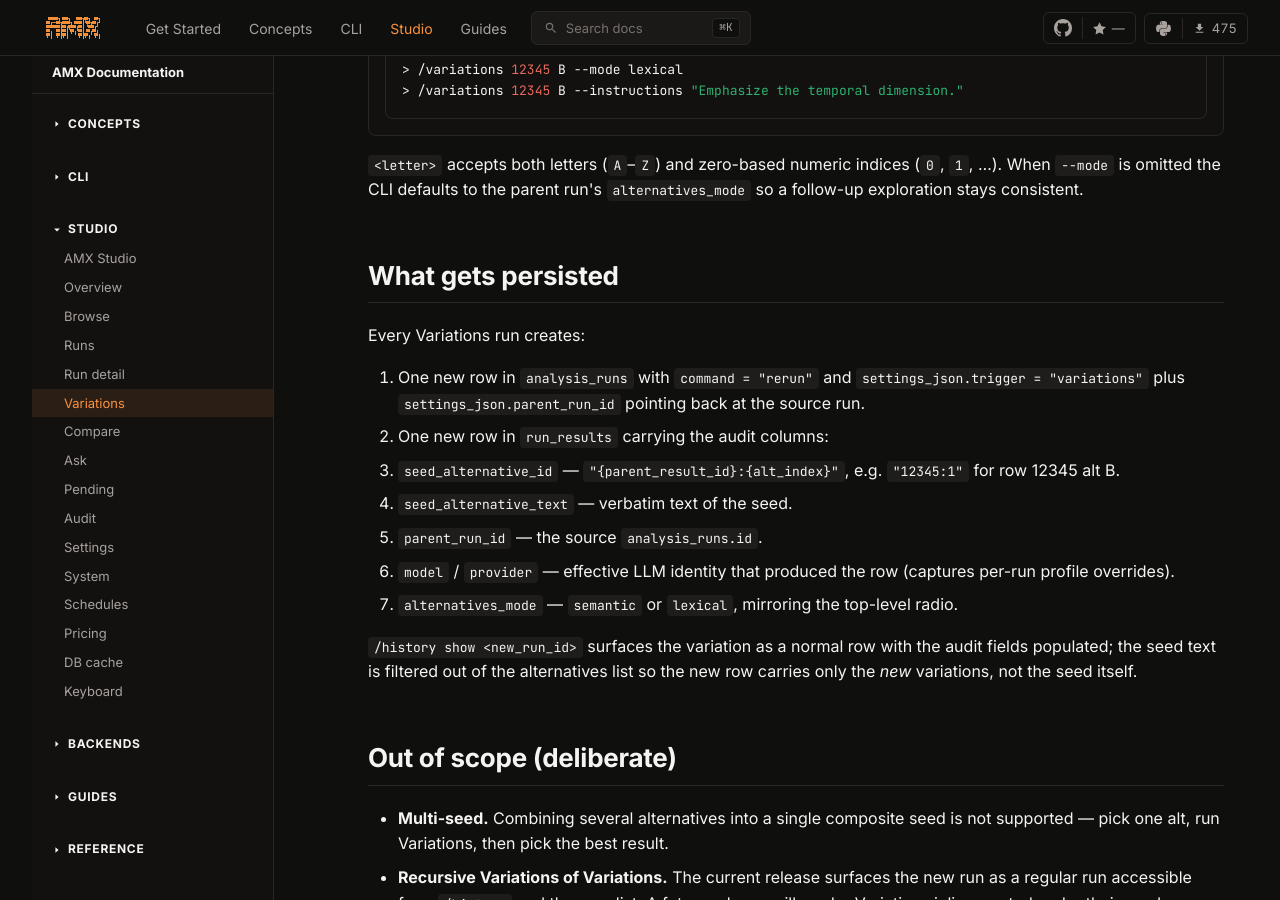
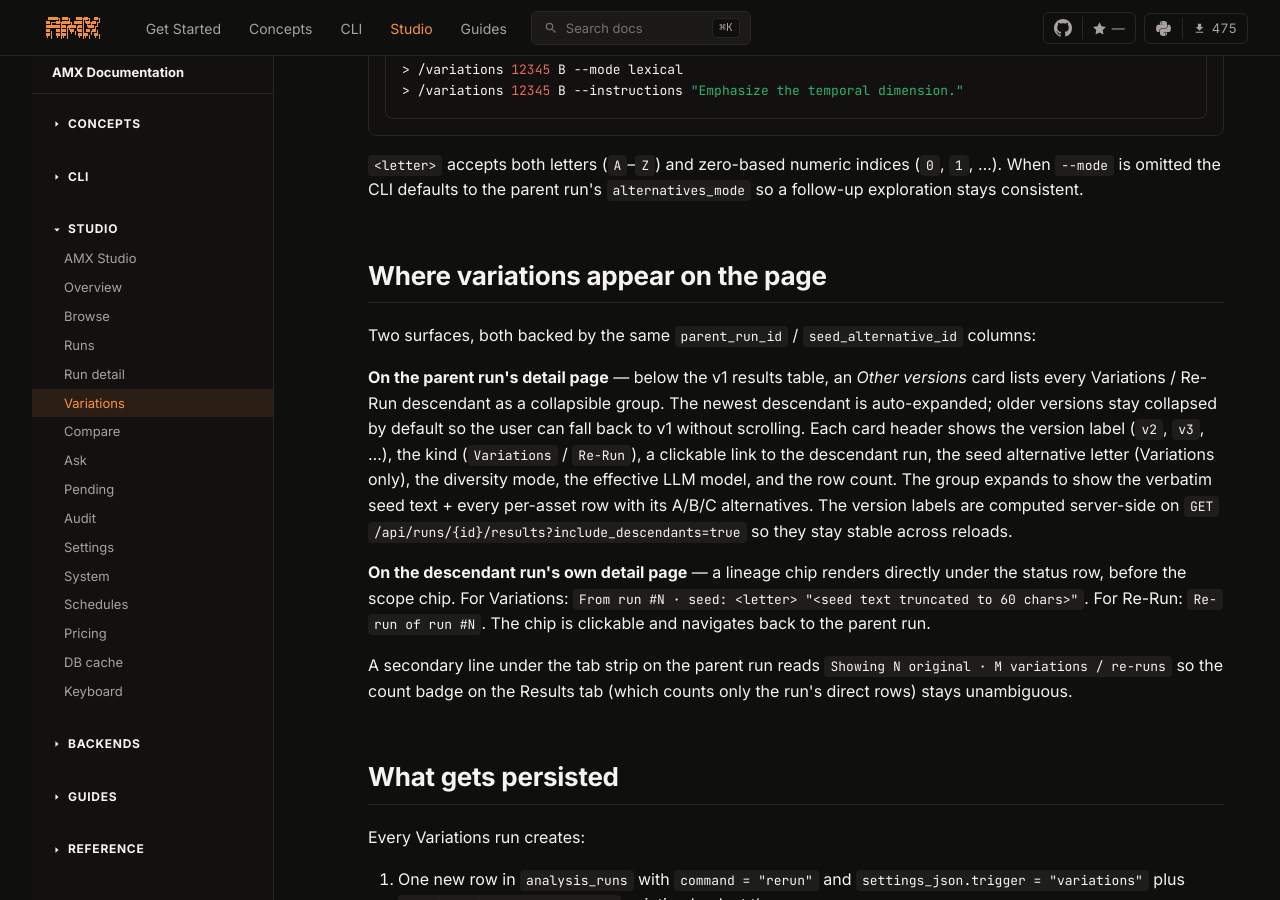
Before and after one commit to omeryasirkucuk/amx-docs, an MkDocs documentation site: the page built from docs/studio/variations.md, in a window 1280 px wide and 900 px high, scrolled down 1996 px. Built offline with MkDocs 1.6.1 and Material for MkDocs 9.7.7, drawn with Linux system fonts in a browser that asks for light colours; comment, search, counter and statistics services are not loaded.

Commit message:
docs(variations): document the inline v2/v3 panel + lineage chip
* docs/studio/variations.md: new 'Where variations appear on the
  page' section describing the parent run's 'Other versions' panel
  (v1/v2/v3 collapsible cards), the descendant run's header
  lineage chip, and the secondary 'Showing N original · M
  variations' count line. Cross-links match the Studio implementation
  that just shipped on feat/rerun-modal-parity.

```diff
--- a/docs/studio/variations.md
+++ b/docs/studio/variations.md
@@ -97,6 +97,35 @@ indices (`0`, `1`, …). When `--mode` is omitted the CLI defaults to
 the parent run's `alternatives_mode` so a follow-up exploration
 stays consistent.
 
+## Where variations appear on the page
+
+Two surfaces, both backed by the same `parent_run_id` /
+`seed_alternative_id` columns:
+
+**On the parent run's detail page** — below the v1 results table,
+an *Other versions* card lists every Variations / Re-Run descendant
+as a collapsible group. The newest descendant is auto-expanded; older
+versions stay collapsed by default so the user can fall back to v1
+without scrolling. Each card header shows the version label
+(`v2`, `v3`, …), the kind (`Variations` / `Re-Run`), a clickable link
+to the descendant run, the seed alternative letter (Variations only),
+the diversity mode, the effective LLM model, and the row count. The
+group expands to show the verbatim seed text + every per-asset row
+with its A/B/C alternatives. The version labels are computed
+server-side on `GET /api/runs/{id}/results?include_descendants=true`
+so they stay stable across reloads.
+
+**On the descendant run's own detail page** — a lineage chip
+renders directly under the status row, before the scope chip. For
+Variations: `From run #N · seed: <letter> "<seed text truncated to
+60 chars>"`. For Re-Run: `Re-run of run #N`. The chip is clickable
+and navigates back to the parent run.
+
+A secondary line under the tab strip on the parent run reads
+`Showing N original · M variations / re-runs` so the count badge on
+the Results tab (which counts only the run's direct rows) stays
+unambiguous.
+
 ## What gets persisted
 
 Every Variations run creates:
```
Also changed, not shown: AGENTS.md (added, +49 -0 lines), CONTRIBUTING.md (added, +74 -0 lines).
